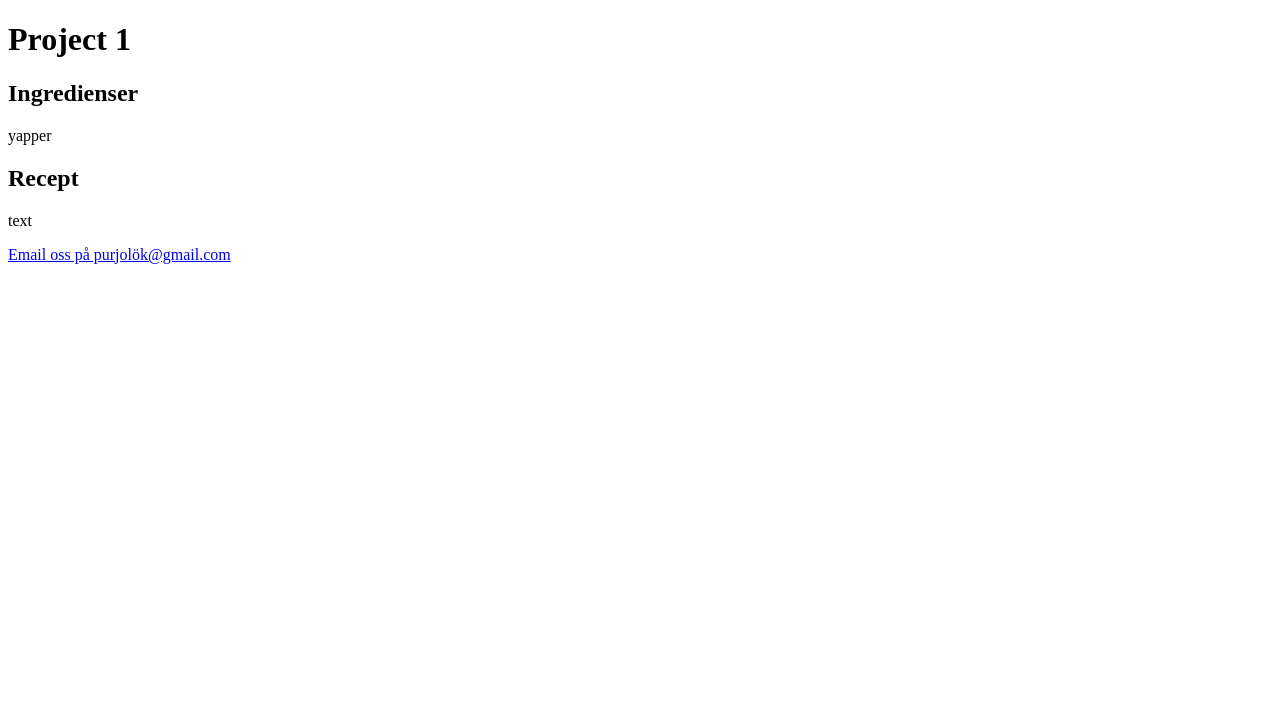
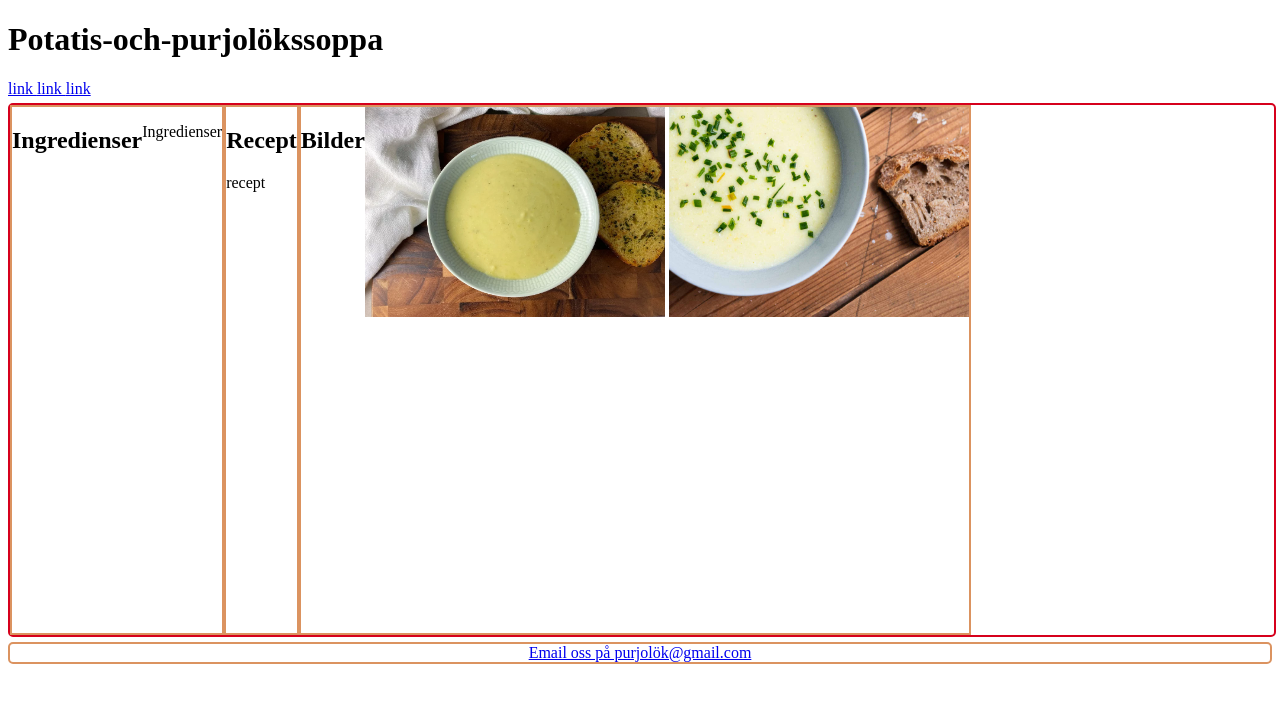
Before and after one commit to TE23e-BrannstromIverbring-Oscar/Project-1, a plain HTML site: page index.html in a window 1280 px wide. Drawn offline with Linux system fonts and the light colour scheme; a web font is replaced by a local one.

Commit message:
Update index.html

```diff
--- a/index.html
+++ b/index.html
@@ -1,38 +1,50 @@
 <!-- Oscar Brännström Iverbring TE23e-->
 <!DOCTYPE html>
 <html lang="sv">
+
 <head>
     <meta charset="UTF-8">
     <meta name="viewport" content="width=device-width, initial-scale=1.0">
-    <title> Project 1</title>
-    <link rel="stylesheet" href="help.css">
+    <title> Lek 5 Uppgift 2 </title>
+    <link rel="stylesheet" href="style.css">
     <link rel="preconnect" href="https://fonts.googleapis.com">
     <link rel="preconnect" href="https://fonts.gstatic.com" crossorigin>
     <link href="https://fonts.googleapis.com/css2?family=Inria+Serif:ital,wght@0,300;0,400;0,700;1,300;1,400;1,700&family=Roboto+Mono:ital,wght@0,100..700;1,100..700&family=Roboto:ital,wght@0,100;0,300;0,400;0,500;0,700;0,900;1,100;1,300;1,400;1,500;1,700;1,900&display=swap" rel="stylesheet">
 </head>
 
 <body>
-    <h1 class="rubrik"> Project 1 </h1>
+<div class="roboto.regular">
+    <h1 class="header"> Potatis-och-purjolökssoppa </h1>
+
+<div class="links">
+    <a href="google.se"> link </a>
+    <a href="google.se"> link </a>
+    <a href="google.se"> link </a>
+</div>
 
 <div class="mellan">
     <div class="vänster">
        <h2>Ingredienser</h2>
-           <p>yapper</p>
+       <p>Ingredienser</p>
     </div>
 
      <div class="mitten">
          <h2>Recept</h2>
-            <p>text</p>
+         <p>recept</p>
      </div>
 
     <div class="höger">
-
+        <h2>Bilder</h2>
+            <div class="bilder">
+            <img src="./img/Potatis-och-purjolökssoppa.webp" alt="pop" width="300px" height="210px">
+            <img src="./img/potatis_purjolökssoppa_recipe.jpg" alt="pop" width="300px" height="210px">
+            </div>
      </div>
 </div>
 
 <div class="sidfot">
     <a href="google.se">Email oss på purjolök@gmail.com</a>
 </div>
-
+</div>
 </body>
 </html>
```
Lines whose indentation alone changed are shown as unchanged.
